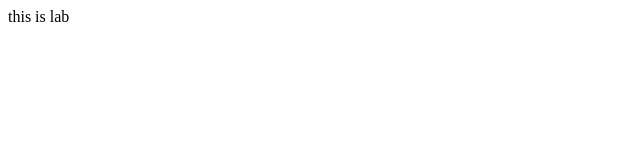
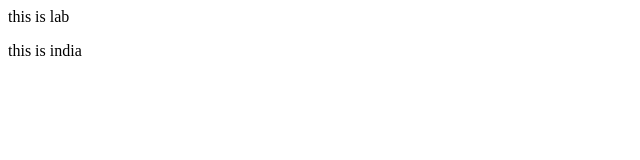
Before and after one commit to Divyasri461/devops, a plain HTML site: page index.html in a window 1280 px wide. Shown: the full height of the page, 0-640 px from the left. Drawn offline with Linux system fonts and the light colour scheme.

Commit message:
update index.html with a new line

```diff
--- a/index.html
+++ b/index.html
@@ -3,5 +3,6 @@
 <title>hello</title>
 <body>
 <p>this is lab</p>
+ <p>this is india</p>
 </body>
 </html>
```
